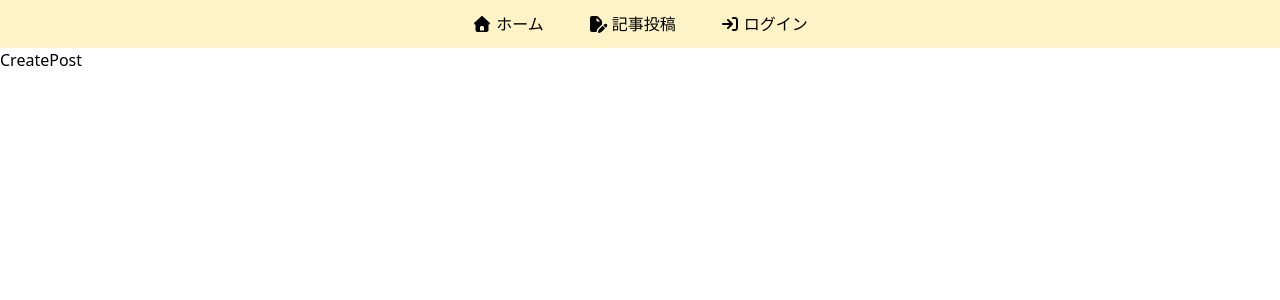
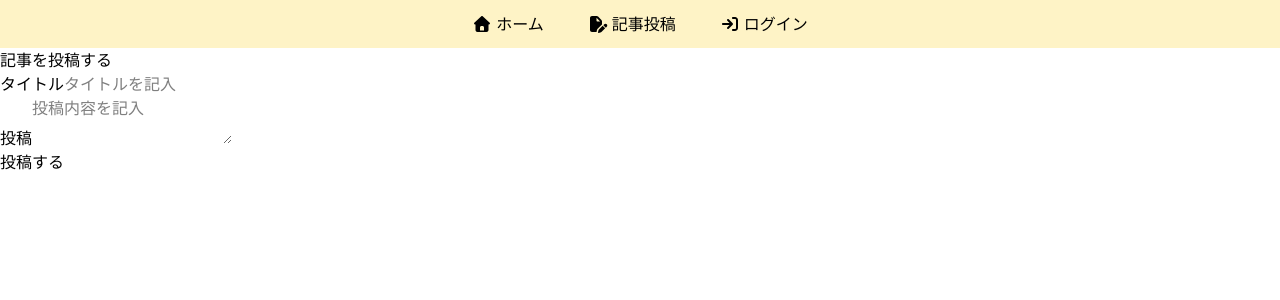
Before and after one commit to etranger2268/udemy-react-3project-app, a React (Vite) app: page /create-post in a window 1280 px wide. Shown: the top 300 px of the page. Built offline with nearby package versions, Linux system fonts and the light colour scheme; no server answers.

Commit message:
blog-4-36

```diff
--- a/src/components/CreatePost.jsx
+++ b/src/components/CreatePost.jsx
@@ -1,3 +1,18 @@
 export default function CreatePost() {
-  return <h1>CreatePost</h1>;
+  return (
+    <div>
+      <div>
+        <h1>記事を投稿する</h1>
+        <div>
+          <label htmlFor="title">タイトル</label>
+          <input type="text" id="title" placeholder="タイトルを記入" />
+        </div>
+        <div>
+          <label htmlFor="post">投稿</label>
+          <textarea id="post" placeholder="投稿内容を記入" />
+        </div>
+        <button type="button">投稿する</button>
+      </div>
+    </div>
+  );
 }
```
